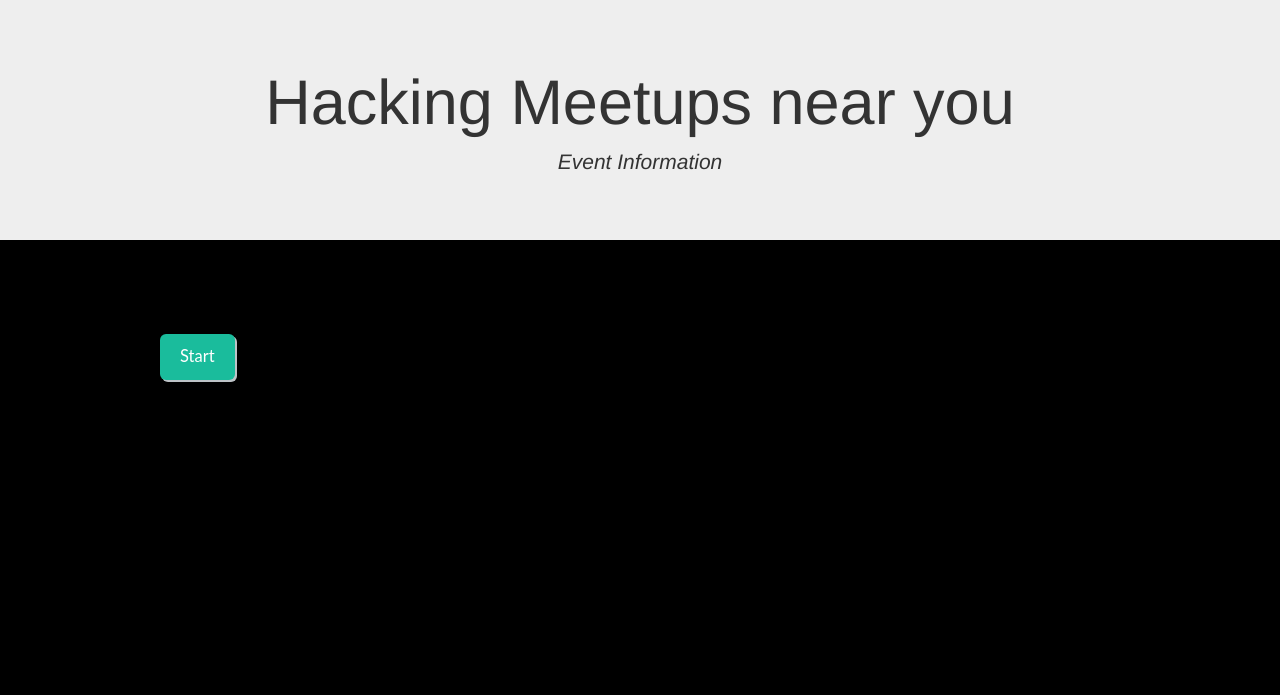
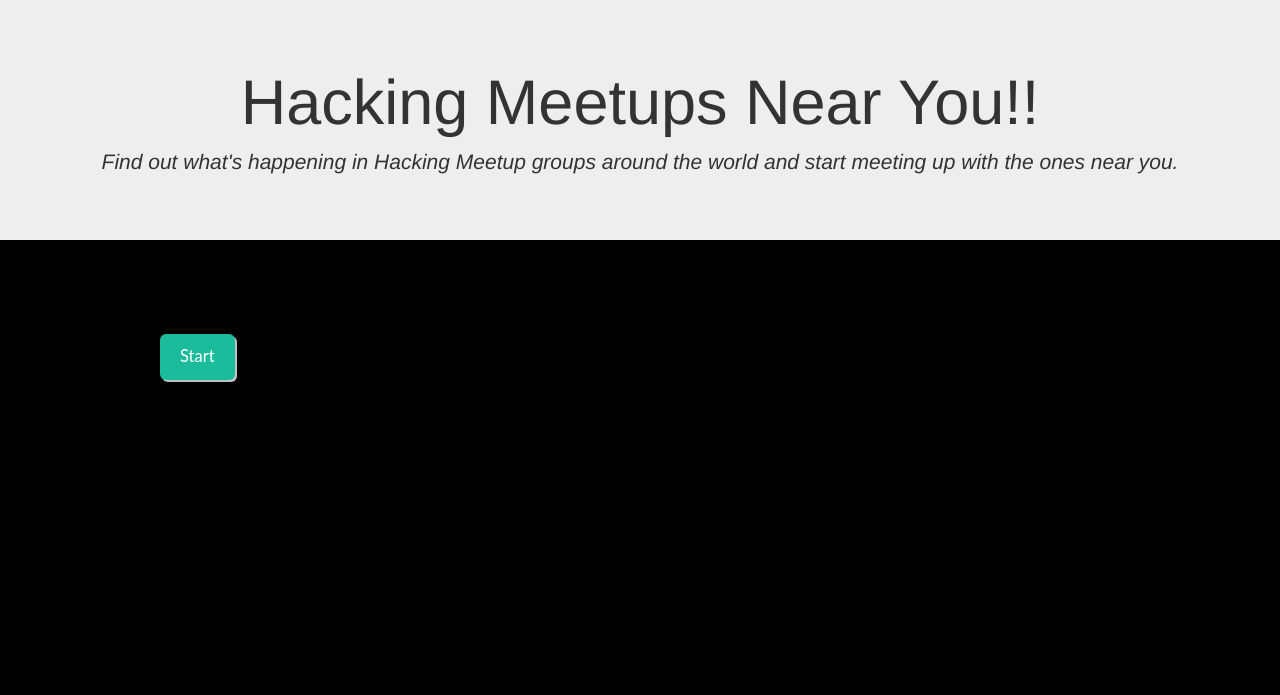
Before and after one commit to PadmajaKondeti/HackingMeetups, a website: page public/index.html in a window 1280 px wide. Drawn offline with nearby package versions, Linux system fonts and the light colour scheme.

Commit message:
working version with all the functionalities

```diff
--- a/public/index.html
+++ b/public/index.html
@@ -11,8 +11,8 @@
 <body>
 
 <div class="jumbotron text-center">
-  <h1>Hacking Meetups near you</h1>
-  <p><i>Event Information</i></p>
+  <h1>Hacking Meetups Near You!!</h1>
+  <p><i>Find out what's happening in Hacking Meetup groups around the world and start meeting up with the ones near you.</i></p>
 </div>
 <div class="container">
   <div class="row row-centered">
```
